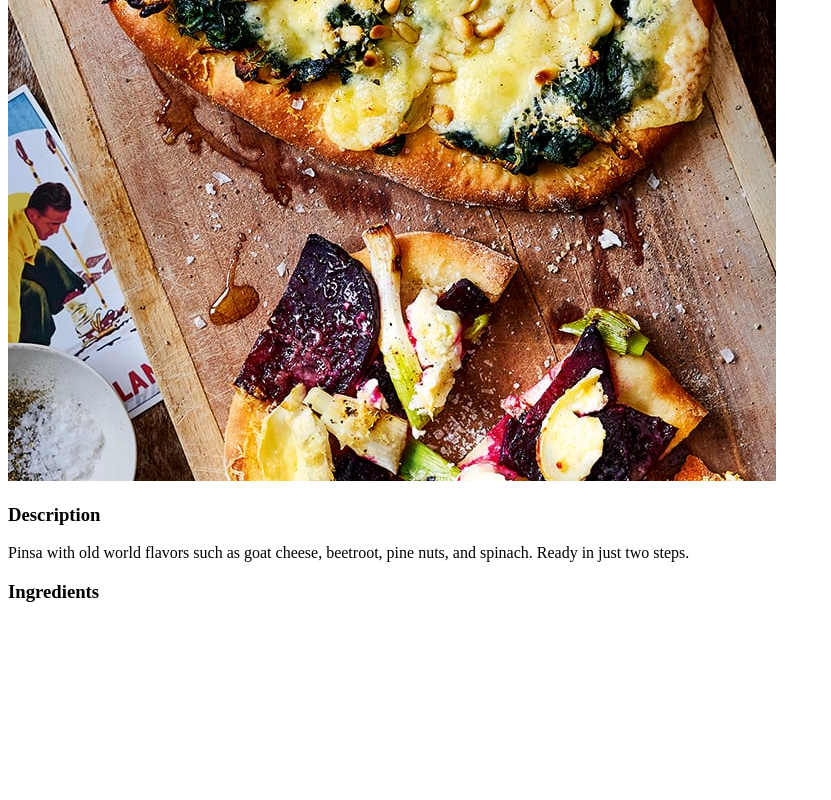
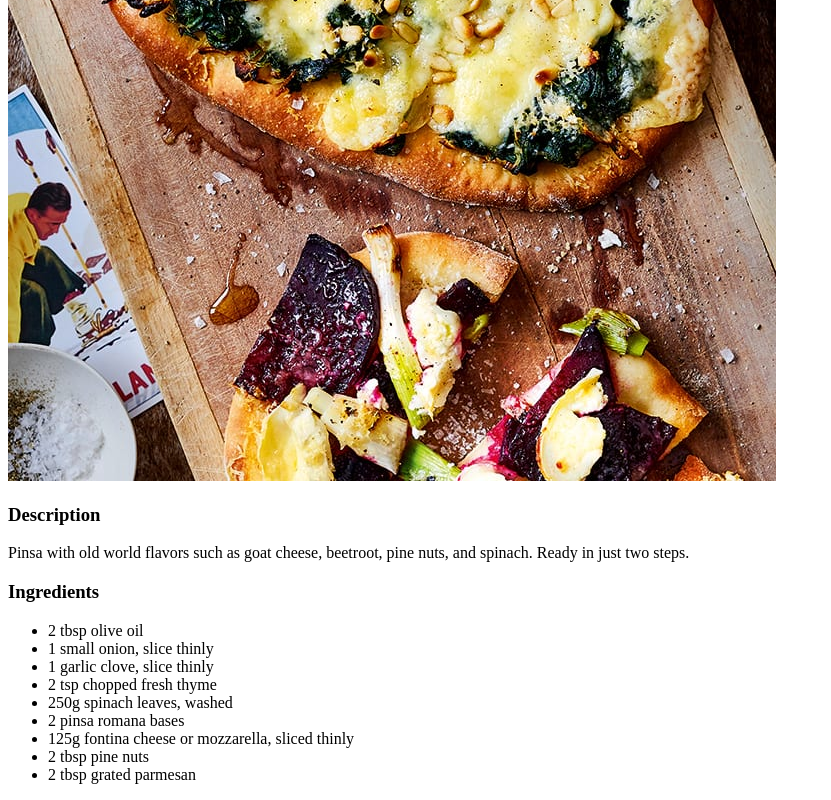
Before and after one commit to ada-codes/odin-recipes, a plain HTML site: page recipes/pinsa.html in a window 1280 px wide. Shown: the part 559-1359 px from the top of the page, without its empty margins (0-831 px from the left). Before the commit the page ends 1181 px from the top, so only its background shows below. Drawn offline with Linux system fonts and the light colour scheme.

Commit message:
Add unordered list of ingredients to pinsa.html

```diff
--- a/recipes/pinsa.html
+++ b/recipes/pinsa.html
@@ -15,5 +15,16 @@
             two steps.
         </p>
         <p><h3>Ingredients</h3></p>
+        <ul>
+            <li>2 tbsp olive oil</li>
+            <li>1 small onion, slice thinly</li>
+            <li>1 garlic clove, slice thinly</li>
+            <li>2 tsp chopped fresh thyme</li>
+            <li>250g spinach leaves, washed</li>
+            <li>2 pinsa romana bases</li>
+            <li>125g fontina cheese or mozzarella, sliced thinly</li>
+            <li>2 tbsp pine nuts</li>
+            <li>2 tbsp grated parmesan</li>
+        </ul>
     </body>
 </html>
```
